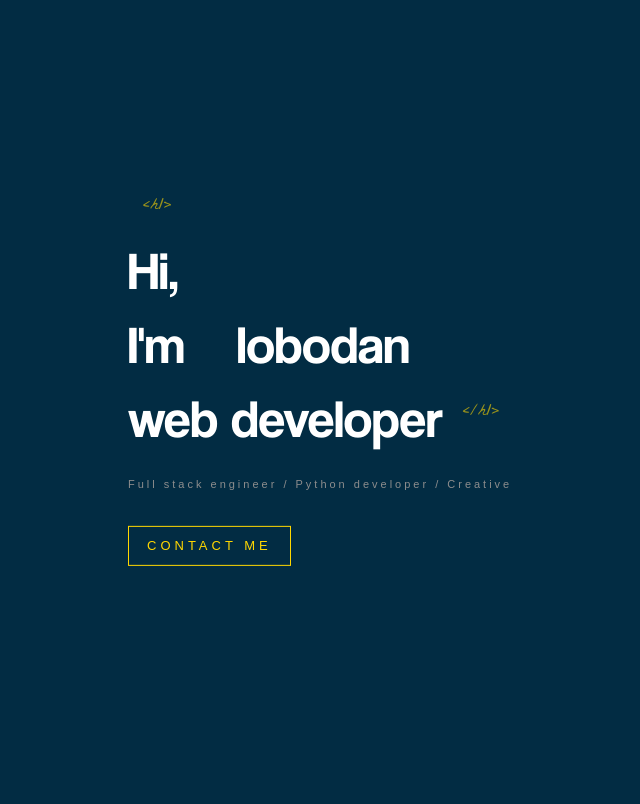
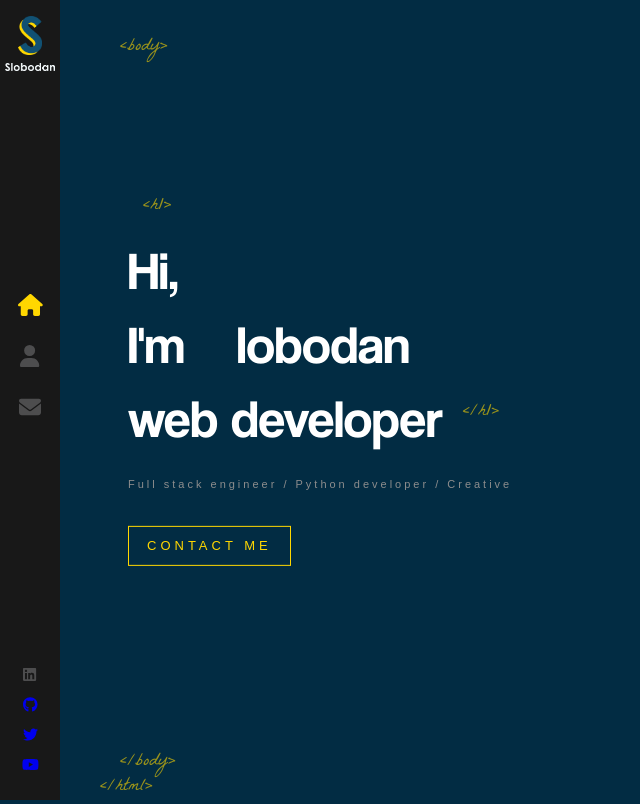
Before and after one commit to gozie11/react-portfolio, a React (Create React App) app: page / in a window 1280 px wide. Shown: the whole page, without its empty margins (0-640 px from the left). Built offline with nearby package versions, Linux system fonts and the light colour scheme.

Commit message:
FIXED  NAV BAR BUG. Nested home route

```diff
--- a/src/App.js
+++ b/src/App.js
@@ -6,8 +6,10 @@ function App() {
   return (
     <>
     <Routes>
-      <Route path="/" element={<Layout />} />
-      <Route index element={<Home />} />
+      <Route path="/" element={<Layout />}>
+        <Route index element={<Home />} />
+      </Route>
+
     </Routes>
     </>
   );
```
